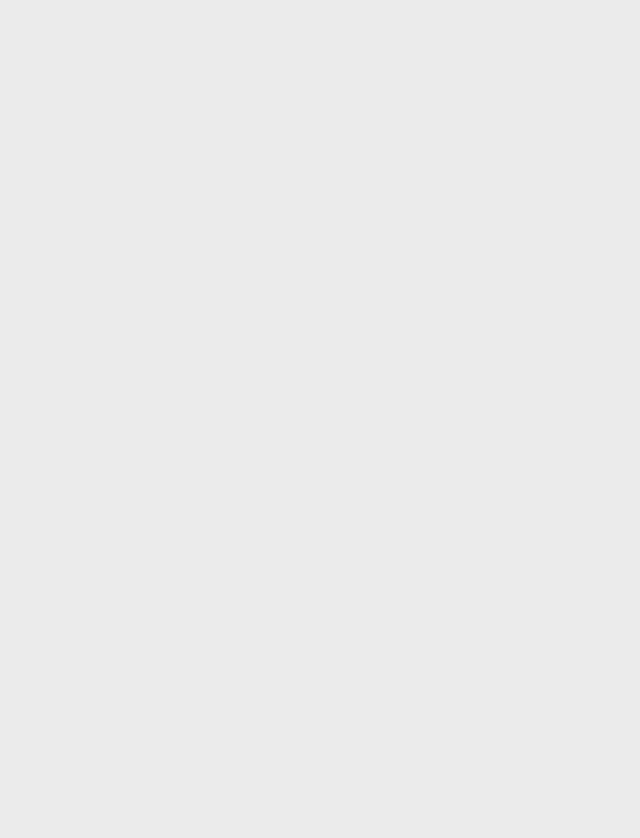
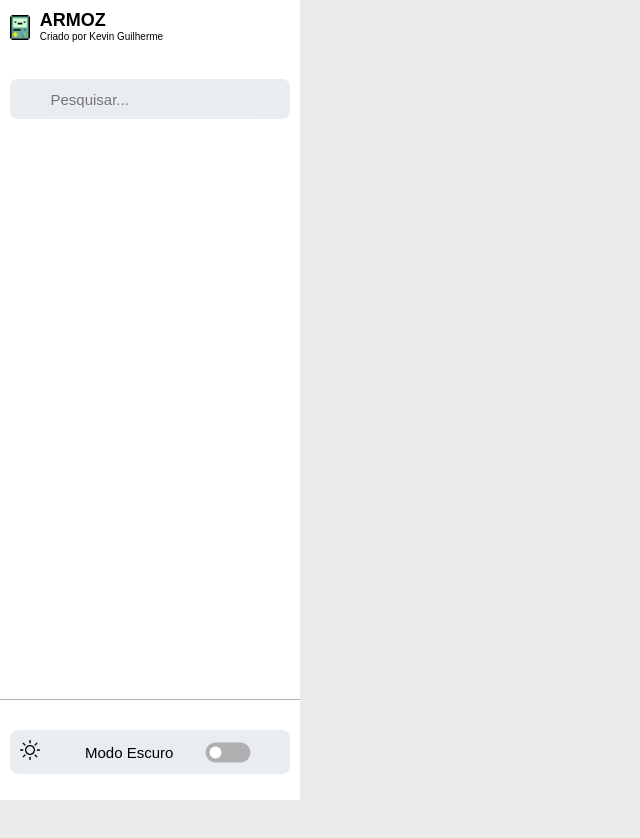
Before and after one commit to DevGomes2022/armoz, a plain HTML site: page index.html in a window 1280 px wide. Shown: the top 838 px of the page, without its empty margins (0-640 px from the left). Before the commit the page ends 800 px from the top, so only its background shows below. Drawn offline with Linux system fonts and the light colour scheme.

Commit message:
Menu lateral quase pronto

```diff
--- a/css/index.css
+++ b/css/index.css
@@ -18,7 +18,7 @@
 
 :root {
     --cor--bodyblack--: #242527;
-    --cor--bodylight--: #ebebeb;
+    --cor--bodywhite--: #ebebeb;
 }
 
 /*==--==IMPORTANTE==--==--*/
@@ -28,13 +28,178 @@ html {
     overflow-x: hidden;
 }
 
-body {
-    background-color: var(--cor--bodylight--);
+/*==--==CONTEÚDO==--==-==-*/
+
+.container {
+    width: 100%;
+    height: 5000px;
+    background-color: var(--cor--bodywhite--);
 }
 
-/*==--==CONTEÚDO==--==-==-*/
+/*==--menu--==*/
 
+menu {
+    width: 300px;
+    height: 100vh;
+    background-color: white;
+    position: fixed;
+    z-index: 999;
+}
 
+.box-menu {
+    width: 100%;
+    height: 100%;
+    position: relative;
+}
+
+.box-logo {
+    width: 300px;
+    height: auto;
+    font-family: var(--font--principal--);
+}
+
+.box-logo img {
+    height: 25px;
+    display: inline-block;
+    padding-top: 10px;
+    padding-left: 10px;
+}
+
+.box-logo h1 {
+    font-size: 18px;
+    font-weight: 600;
+    display: inline-block;
+    padding-top: 10px;
+    padding-left: 5px;
+    cursor: context-menu;
+    color: black;
+}
+
+.box-logo a {
+    font-size: 10px;
+    text-decoration: none;
+    display: block;
+    padding-left: 5px;
+    color: black;
+}
+
+.box-logo a:hover {
+    text-decoration: underline;
+}
+
+.box-nome {
+    display: inline-block;
+}
+
+.box-pesquisa {
+    width: 280px;
+    height: 40px;
+    background-color: #e9ecf0;
+    margin-left: 10px;
+    margin-top: 35px;
+    position: relative;
+    border-radius: 8px;
+}
+
+#menu-pesquisa {
+    background-color: #e9ecf0;
+    font-size: 15px;
+    padding: 5px;
+    position: absolute;
+    top: 50%;
+    left: 50%;
+    transform: translate(-50%,-50%);
+    outline: none;
+    border: none;
+}
+
+#menu-pesquisa::-webkit-search-cancel-button {
+    display: none;
+}
+
+.box-footer-menu {
+    position: absolute;
+    bottom: 0px;
+    left: 0px;
+    width: 300px;
+    height: 40px;
+    border-top: 1px solid #0000004f;
+    padding-top: 30px;
+    padding-bottom: 30px;
+}
+
+.box-darkmode {
+    width: 280px;
+    height: auto;
+    margin-left: 10px;
+    background-color: #e9ecf0;
+    position: relative;
+    border-radius: 8px;
+}
+
+.sol {
+    height: 20px;
+    padding: 10px;
+}
+
+.lua {
+    height: 20px;
+    padding: 10px;
+    display: none;
+}
+
+.box-btn-dark-mode {
+    width: 130px;
+    position: absolute;
+    top: 50%;
+    left: 50%;
+    transform: translate(-50%,-50%);
+}
+
+.box-darkmode p {
+    font-size: 15px;
+    text-decoration: none;
+    font-weight: 500;
+    cursor: context-menu;
+    font-family: var(--font--principal--);
+}
+
+.btn-mododark {
+    width: 45px;
+    height: 20px;
+    border-radius: 10px;
+    background-color: #b0b0b3;
+    position: absolute;
+    top: 50%;
+    left: 110%;
+    transform: translate(-50%,-50%);
+}
+
+.bola-darkmode {
+    width: 12px;
+    height: 12px;
+    border-radius: 50%;
+    position: absolute;
+    top: 4px;
+    left: 4px;
+    transition: 0.4s;
+    background-color: white;
+}
+
+/*==--==DARKMODE==--==-==*/
+
+.body-darkmode {
+    background-color: var(--cor--bodyblack--);
+    transition: 0.4s;
+}
+
+.cor-letra-darkmode {
+    color: white;
+}
+
+.sombra-branca {
+    box-shadow: 0px 0px 15px rgba(255, 255, 255, 0.2);
+}
 
 /*==--==ANIMAÇÕES==--==-==*/
 
--- a/index.html
+++ b/index.html
@@ -4,10 +4,39 @@
     <meta charset="UTF-8">
     <meta http-equiv="X-UA-Compatible" content="IE=edge">
     <meta name="viewport" content="width=device-width, initial-scale=1.0">
+    <link rel="shortcut icon" href="assets/favi/favicon.ico" type="image/x-icon">
     <link rel="stylesheet" href="css/index.css">
     <title>ARMOZ</title>
 </head>
 <body>
-
+    <div class="container">
+        <menu>
+            <div class="box-menu">
+                <div class="box-logo">
+                    <img src="assets/imgs/logo-bimo.png" alt="logo-bimo">
+                    <div class="box-nome">
+                        <h1 class="letra-dark">ARMOZ</h1>
+                        <a href="#" class="letra-dark">Criado por Kevin Guilherme</a>
+                    </div>
+                </div>
+                <div class="box-pesquisa">
+                    <input type="search" name="pesquisa" id="menu-pesquisa" placeholder="Pesquisar...">
+                </div>
+                <div class="box-footer-menu">
+                    <div class="box-darkmode" onclick="modoDark()">
+                        <img src="assets/imgs/lua.png" class="lua" alt="">
+                        <img src="assets/imgs/sol.png" class="sol" alt="">
+                        <div class="box-btn-dark-mode">
+                            <p>Modo Escuro</p>
+                            <div class="btn-mododark">
+                                <p class="bola-darkmode"></p>
+                            </div>
+                        </div>
+                    </div>
+                </div>
+            </div>
+        </menu>
+    </div>
+    <script src="java/mododark.js"></script>
 </body>
 </html>
--- /dev/null
+++ b/java/mododark.js
@@ -0,0 +1,33 @@
+const lua = document.querySelector('.lua');
+const sol = document.querySelector('.sol');
+const botao = document.querySelector('.box-darkmode');
+const menu = document.querySelector('menu');
+const boxNomeh1 = document.querySelector('.box-nome h1');
+const boxNomea = document.querySelector('.box-nome a');
+
+function modoDark() {
+    const container = document.querySelector('.container');
+    container.classList.toggle('body-darkmode');
+    menu.classList.toggle('body-darkmode');
+    menu.classList.toggle('sombra-branca');
+}
+
+botao.addEventListener('click', function() {
+    const bola = document.querySelector('.bola-darkmode');
+    const leftAtual = bola.style.left;
+    if (leftAtual === '28px') {
+      bola.style.left = '4px';
+      bola.style.background =  'white';
+      sol.style.display = 'block';
+      lua.style.display = 'none';
+      boxNomeh1.style.color = 'black';
+      boxNomea.style.color = 'black';
+    } else {
+      bola.style.left = '28px';
+      bola.style.background =  'black';
+      sol.style.display = 'none';
+      lua.style.display = 'block';
+      boxNomeh1.style.color = 'white';
+      boxNomea.style.color = 'white';
+    }
+  });
```
Also changed, not shown: assets/favi/favicon.ico (added), assets/imgs/logo-bimo.png (added), assets/imgs/lua.png (added), assets/imgs/sol.png (added).
